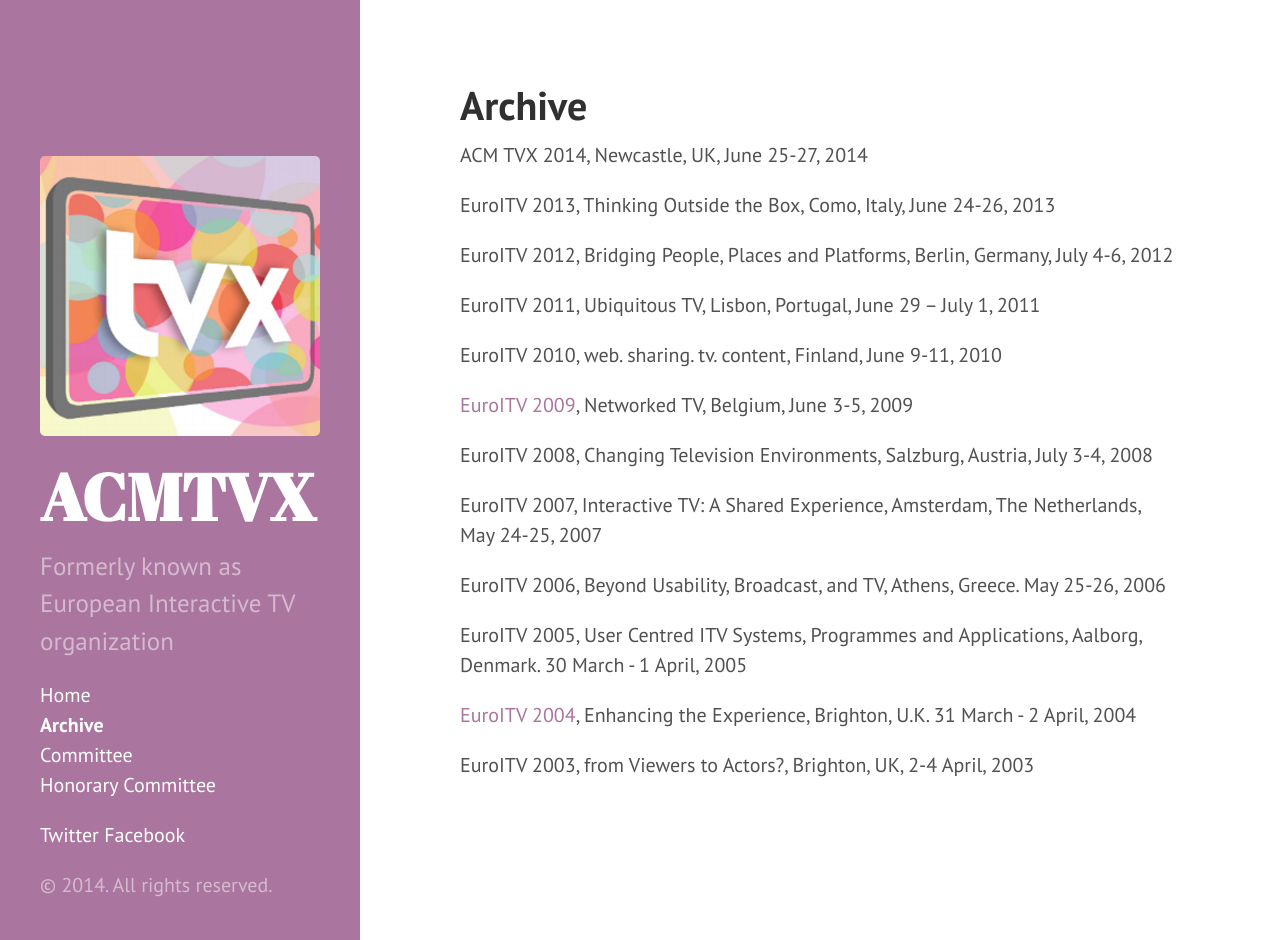
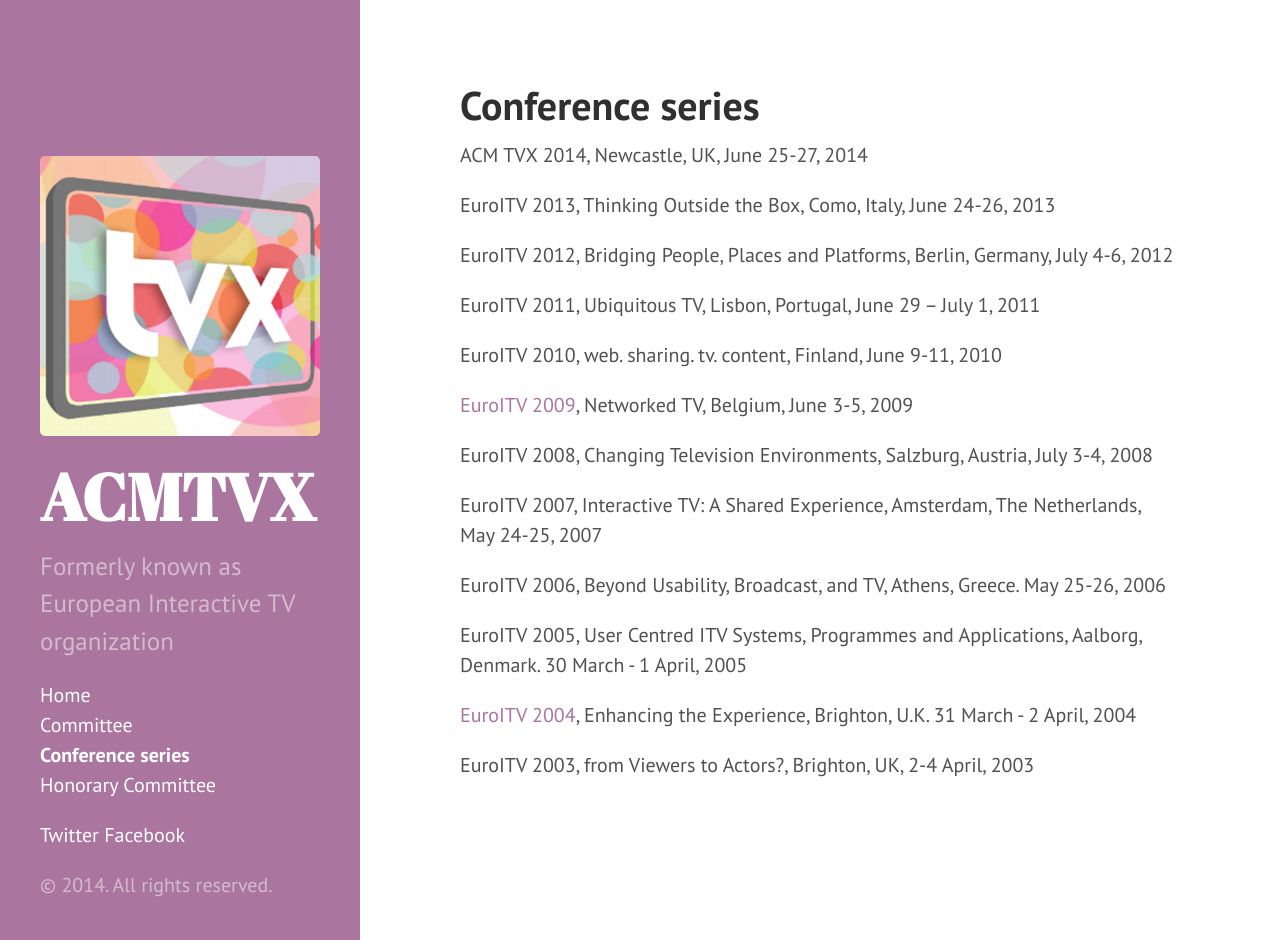
Before and after one commit to acmtvx/www, a Jekyll site: the page built from conference_series.md, in a window 1280 px wide and 940 px high. Built offline with Jekyll 4.4.1, drawn with Linux system fonts in a browser that asks for light colours; Markdown is read by kramdown in place of the engine named in the settings.

Commit message:
Update and rename archive.md to conference_series.md

```diff
--- a/archive.md
+++ b/conference_series.md
@@ -1,6 +1,6 @@
 ---
 layout: page
-title: Archive
+title: Conference series
 ---
 
 ACM TVX 2014, Newcastle, UK, June 25-27, 2014
```
